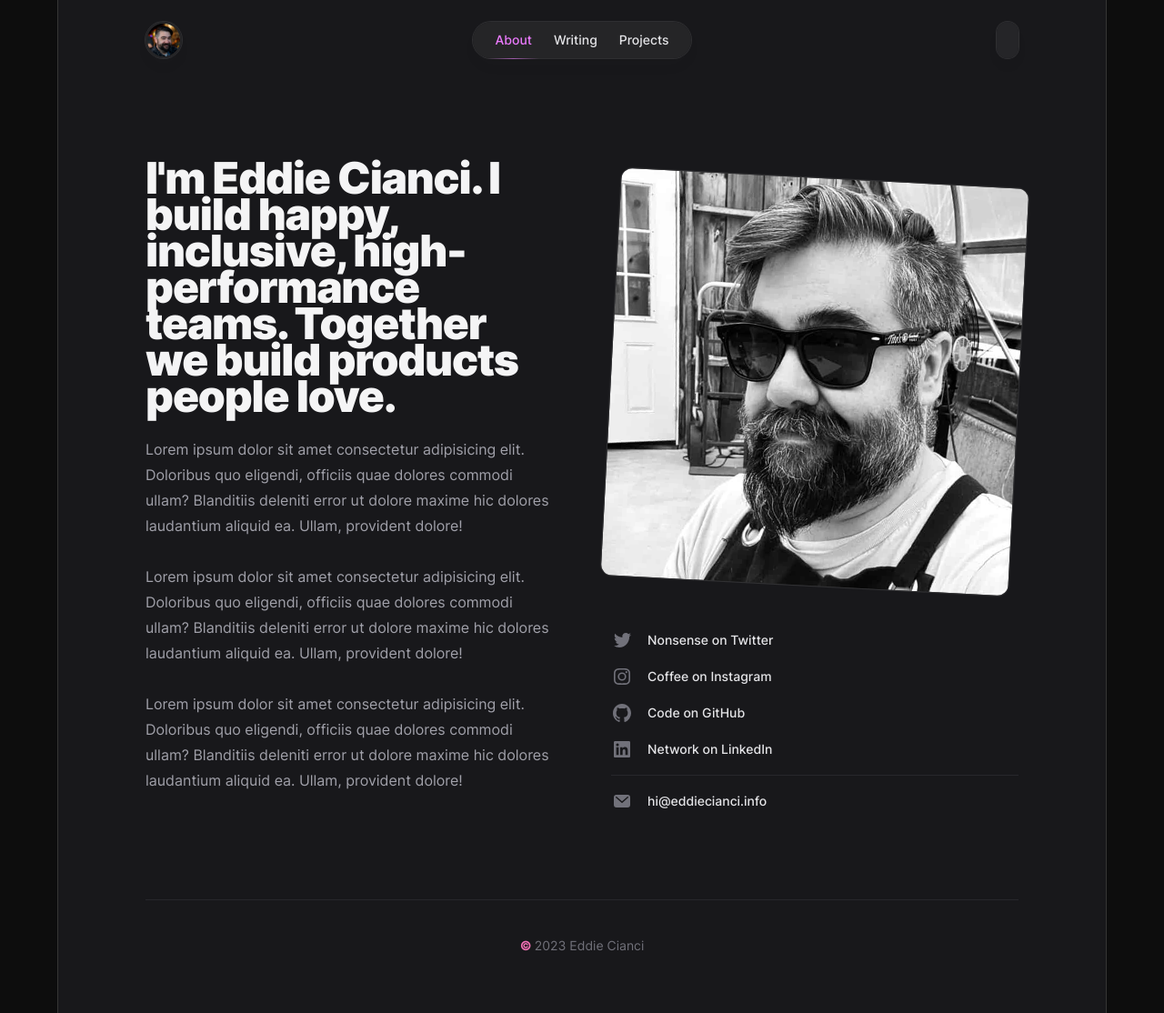
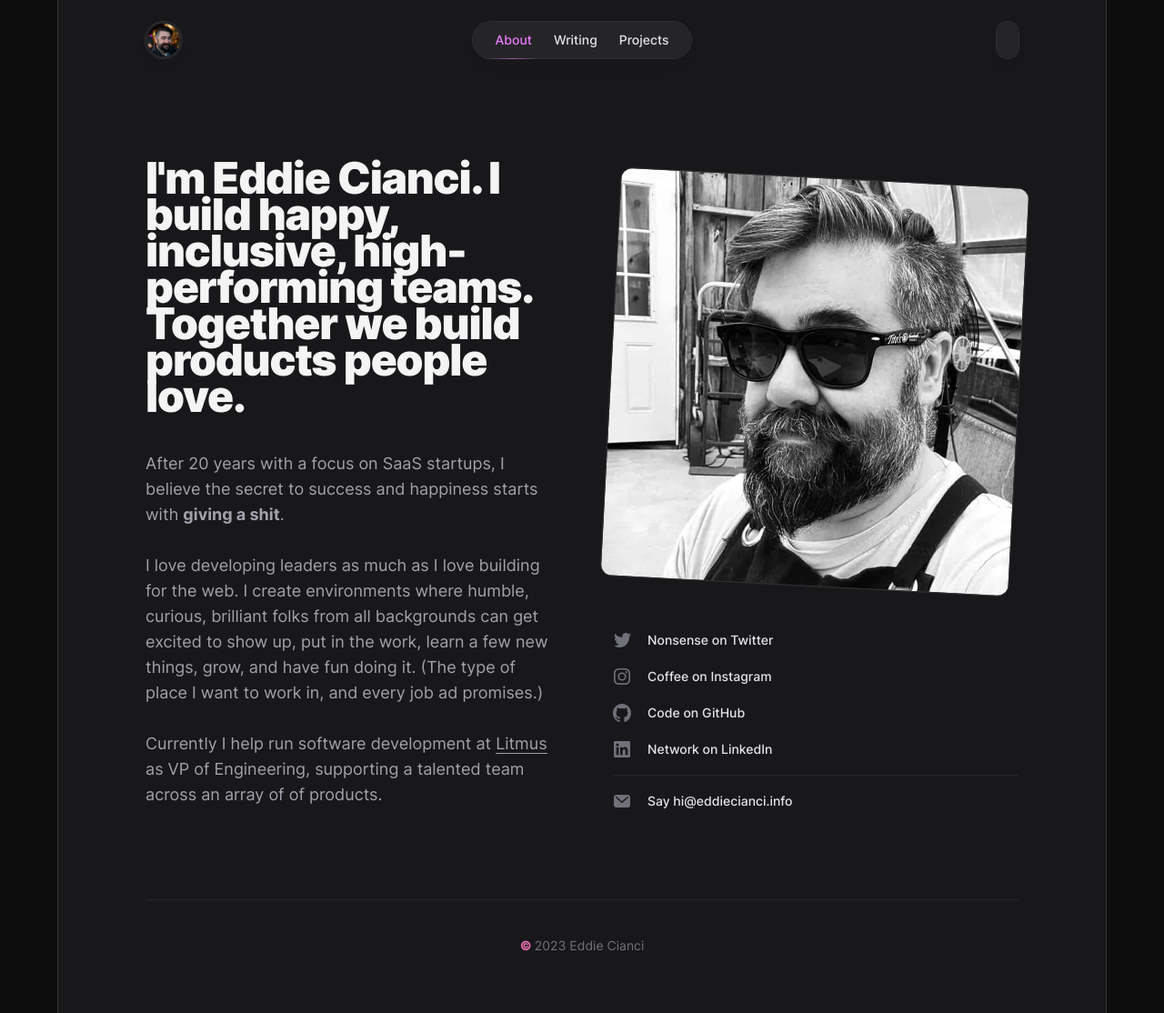
Before and after one commit to defeated/personal-website, an Astro site: page / in a window 1280 px wide. Shown: the whole page at 91% size. Built offline with nearby package versions, Linux system fonts and the light colour scheme; Astro itself is replaced by a stand-in of ours.

Commit message:
index copy, shipit

```diff
--- a/src/pages/index.astro
+++ b/src/pages/index.astro
@@ -109,7 +109,7 @@ import { SITE_EMAIL } from "../../config";
             <span
               class="ml-4 hidden lg:block pt-0.5">
 
-              {SITE_EMAIL}
+              Say {SITE_EMAIL}
             </span>
           </a>
         </li>
@@ -123,24 +123,34 @@ import { SITE_EMAIL } from "../../config";
         class="font-black text-4xl lg:text-5xl lg:leading-10 tracking-tight text-zinc-800 dark:text-zinc-100">
 
         I'm Eddie Cianci.
-        I build happy, inclusive, high-performance teams.
+        I build happy, inclusive, high-performing teams.
         Together we build products people love.
       </h1>
 
       <div
-        class="mt-6 space-y-7 leading-7 text-zinc-600 dark:text-zinc-400">
+        class="text-md md:text-lg mt-10 space-y-7 leading-7 text-zinc-600 dark:text-zinc-400">
 
         <p>
-          Lorem ipsum dolor sit amet consectetur adipisicing elit. Doloribus quo eligendi, officiis quae dolores commodi ullam? Blanditiis deleniti error ut dolore maxime hic dolores laudantium aliquid ea. Ullam, provident dolore!
+          After 20 years with a focus on SaaS startups, I believe
+          the secret to success and happiness starts with <b>giving a shit</b>.
         </p>
 
         <p>
-          Lorem ipsum dolor sit amet consectetur adipisicing elit. Doloribus quo eligendi, officiis quae dolores commodi ullam? Blanditiis deleniti error ut dolore maxime hic dolores laudantium aliquid ea. Ullam, provident dolore!
+          I love developing leaders as much as I love building for
+          the web. I create environments where humble, curious,
+          brilliant folks from all backgrounds can get excited to
+          show up, put in the work, learn a few new things, grow, and
+          have fun doing it. (The type of place I want to work in, and every
+          job ad promises.)
         </p>
 
         <p>
-          Lorem ipsum dolor sit amet consectetur adipisicing elit. Doloribus quo eligendi, officiis quae dolores commodi ullam? Blanditiis deleniti error ut dolore maxime hic dolores laudantium aliquid ea. Ullam, provident dolore!
-        </p>
+          Currently I help run software development at
+           <a href="https://www.litmus.com/" target="_blank" rel="noopener noreferrer"
+             class="border-b dark:border-b-zinc-400 transition hover:border-b-2 hover:text-black hover:border-b-black dark:hover:text-white dark:hover:border-b-white">Litmus</a>
+           as VP of Engineering, supporting a talented team across an array of
+           of products.
+         </p>
       </div>
     </div>
   </section>
```
